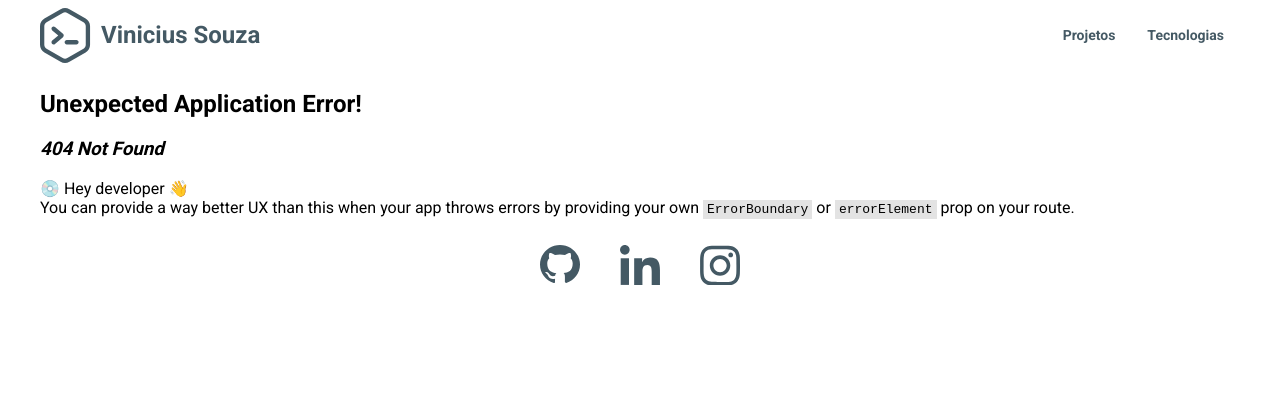
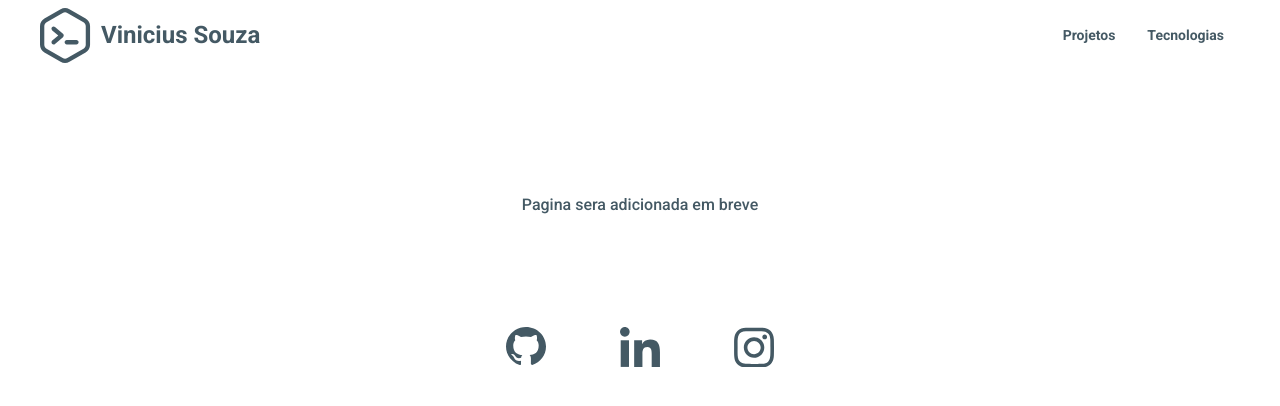
Before and after one commit to ViniciusSBezerra/portifolio, a React (Vite) app: page /obramax in a window 1280 px wide. Before the commit this address had no page. Shown: the top 406 px of the page. Built offline with nearby package versions, Linux system fonts and the light colour scheme.

Commit message:
adjusting stlyles in hgeader

```diff
--- a/src/pages/components/footer/index.css
+++ b/src/pages/components/footer/index.css
@@ -8,6 +8,7 @@
 }
 
 .footer .social__media-links {
+  max-width: 375px;
   margin-top: 0;
-  justify-content: space-between;
+  justify-content: space-evenly;
 }
--- a/src/pages/components/header/header-mobile/index.css
+++ b/src/pages/components/header/header-mobile/index.css
@@ -2,6 +2,7 @@
   height: 70px;
   justify-content: space-between;
   display: flex;
+  padding: 16px 16px 0;
 }
 
 .mobile__header-container .mobile__header-logo {
```
Also changed, not shown: src/main.tsx (+4 -4 lines).
